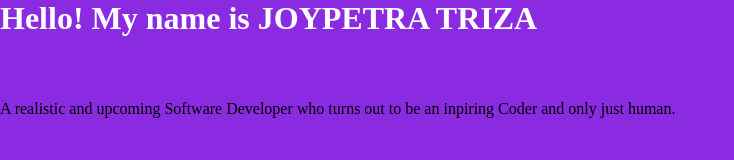
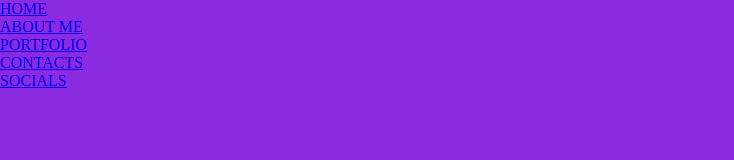
Before and after one commit to JoyTriza/Portfolio-Landing-Page, a plain HTML site: page index.html in a window 1280 px wide. Shown: the whole page, without its empty margins (0-734 px from the left). Drawn offline with Linux system fonts and the light colour scheme.

Commit message:
added some styles

```diff
--- a/index.html
+++ b/index.html
@@ -11,11 +11,16 @@
 </head>
 
 <body>
+    <nav class: "navbar">
+        <ul>
+            <li><a href="#">HOME</a></li>
+            <li><a href="#">ABOUT ME</a></li>
+            <li><a href="#">PORTFOLIO</a></li>
+            <li><a href="#">CONTACTS</a></li>
+            <li><a href="#">SOCIALS</a></li>
 
-    <h1 class="name">Hello! My name is JOYPETRA TRIZA</h1>
 
-        <p1>A realistic and upcoming Software Developer who turns out to be an inpiring Coder and only just human.</p1>
-
+    </nav>
 
 
 </body>
--- a/style.css
+++ b/style.css
@@ -9,9 +9,17 @@ body{
     background: blueviolet;
 
 }
-
-.name{
-    color: white;
-    height: 100px;
-
+/*Navbar*/
+.navbar{
+    display: flex;
+    justify-content: center;
+    align-items: center;
+    background-color:rgba(0, 0, 0, 0.5) ;
+    position: sticky;
+    top: 0;
 }
+.nav ul{
+    display: flex;
+    list-style: none;
+    margin: 20px
+}
```
